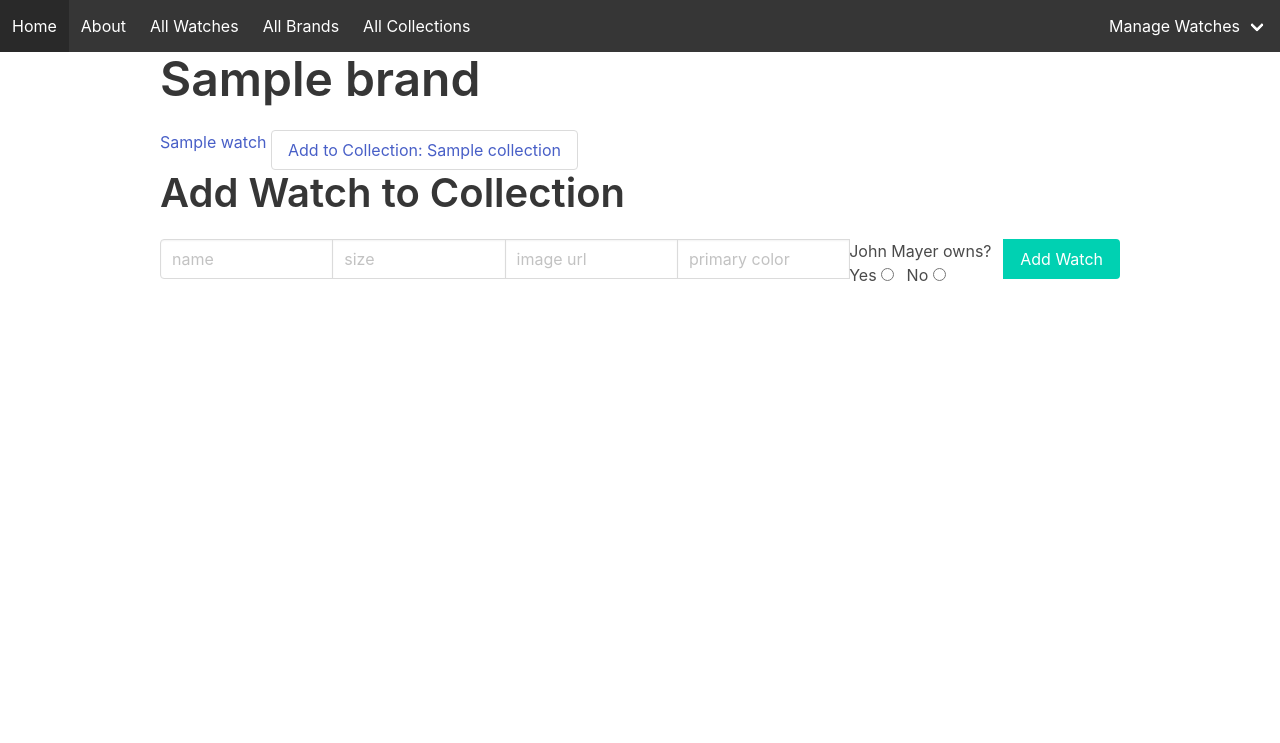
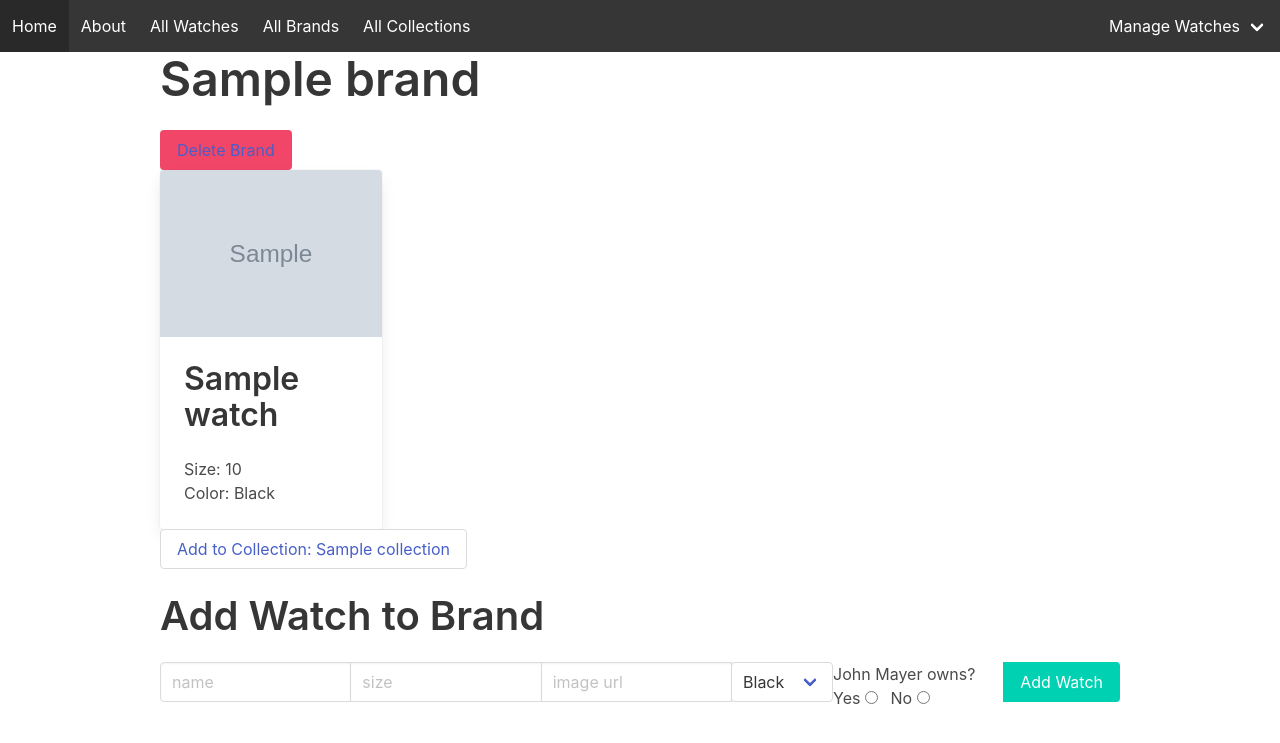
Before and after one commit to StevieC7/watch-collector, a Django app: page /brands/1/ in a window 1280 px wide. Shown: the top 743 px of the page. Run offline with Django 4.2, Linux system fonts and the light colour scheme; tables that the repository leaves empty hold one stand-in row (values such as "Sample post"); grey boxes marked "Sample" are stand-in pictures.

Commit message:
Add more styling and CRUD

```diff
--- a/main_app/templates/brand_inspect.html
+++ b/main_app/templates/brand_inspect.html
@@ -4,17 +4,31 @@
 {% endblock %}
 {% block content %}
 <h1 class="title is-1">{{ brand.name }}</h1>
-<ul>
+<button class="button is-danger"><a href="/brands/{{brand.id}}/delete">Delete Brand</a></button>
+<div class="columns is-multiline">
     {% for watch in brand.watches.all %}
-    <li>
-        <a href="{% url 'inspect' watch.pk %}">{{watch.name}}</a>
+    <div class="column is-one-quarter">
+        <a href="{% url 'inspect' watch.pk %}">
+            <div class="card">
+                <div class="card-image">
+                    <figure class="image">
+                        <img src="{{watch.image}}" />
+                    </figure>
+                </div>
+                <div class="card-content">
+                    <h3 class="title is-3">{{watch.name}}</h3>
+                    <p>Size: {{watch.size}}</p>
+                    <p>Color: {{watch.primary_color}}</p>
+                </div>
+            </div>
+        </a>
         {% for collection in collections %}
         <button class="button"><a href="{% url 'collection_watch_assoc' collection.pk watch.pk %}?assoc=add">Add to Collection: {{collection.name}}</a></button>
         {% endfor %}
-    </li>
+    </div>
     {% endfor %}
-</ul>
-<h2 class="title is-2">Add Watch to Collection</h2>
+</div>
+<h2 class="title is-2">Add Watch to Brand</h2>
 <form action="{% url 'add_watch' brand.pk %}" method="POST">
     {% csrf_token %}
     <div class="field has-addons">
@@ -45,14 +59,18 @@
                 required
             />
         </div>
-        <div class="control">
-            <input
-                class="input"
-                type="select"
+        <div class="select">
+            <select
+                class="select"
                 name="primary_color"
-                placeholder="primary color"
                 required
-            />
+            >
+                <option value="black">Black</option>
+                <option value="white">White</option>
+                <option value="brown">Brown</option>
+                <option value="gold">Gold</option>
+                <option value="silver">Silver</option>
+            </select>
         </div>
         <div class="control">
             John Mayer owns?
--- a/main_app/templates/brand_update.html
+++ b/main_app/templates/brand_update.html
@@ -4,7 +4,7 @@ Update {{brand.name}}
 {% endblock %}
 {% block content %}
 <h1 class="title is-1">Update {{brand.name}}</h1>
-<form>
+<form action="" method="POST">
     {% csrf_token %}
     {{form.as_p}}
     <input type="submit" value="Submit" />
--- a/main_app/templates/home.html
+++ b/main_app/templates/home.html
@@ -26,15 +26,13 @@ Home
     {% endfor %}
 </div>
 {% endfor %}
+{% if collections %}
 <h2 class="title is-2">Collections</h2>
 {% for collection in collections %}
 <h3 class="title is-3">{{collection.name}}</h3>
     {% for watch in collection.watches.all %}
     <p>{{watch.name}}</p>
-    <span class="tag is-danger">
-        Remove from collection
-        <button class="delete" type="button" onclick="location.href='{% url 'collection_watch_assoc' collection.pk watch.pk %}?assoc=remove'"></button>
-    </span>
     {% endfor %}
 {% endfor %}
+{% endif %}
 {% endblock %}
--- a/main_app/templates/index.html
+++ b/main_app/templates/index.html
@@ -7,6 +7,7 @@ All Watches
 <div class="columns is-multiline mx-5">
     {% for watch in watches %}
     <div class="column is-one-quarter">
+        <a href="{% url 'inspect' watch.pk %}">
             <div class="card">
                 <div class="card-image">
                     <figure class="image">
@@ -19,6 +20,7 @@ All Watches
                     <p>Color: {{watch.primary_color}}</p>
                 </div>
             </div>
+        </a>
     </div>
     {% endfor %}
 </div>
--- a/main_app/templates/watch_update.html
+++ b/main_app/templates/watch_update.html
@@ -4,7 +4,7 @@ Update {{watch.name}}
 {% endblock %}
 {% block content %}
 <h1 class="title is-1">Update {{watch.name}}</h1>
-<form>
+<form action="" method="post">
     {% csrf_token %}
     {{form.as_p}}
     <input type="submit" value="Submit" />
--- a/main_app/urls.py
+++ b/main_app/urls.py
@@ -5,8 +5,8 @@ urlpatterns = [
     path('', views.Home.as_view(), name="home"),
     path('brands/', views.BrandIndex.as_view(), name="brand_index"),
     path('brands/<int:pk>/', views.BrandInspect.as_view(), name="brand_inspect"),
-    path('brands/<int:pk>/update/', views.UpdateBrand.as_view(), name="update_brand"),
-    path('brands/<int:pk>/delete/', views.DeleteBrand.as_view(), name="delete_brand"),
+    path('brands/<int:pk>/update', views.UpdateBrand.as_view(), name="update_brand"),
+    path('brands/<int:pk>/delete', views.DeleteBrand.as_view(), name="delete_brand"),
     path('brands/new', views.AddBrand.as_view(), name="add_brand"),
     path('about/', views.About.as_view(), name="about"),
     path('watches/', views.Index.as_view(), name="index"),
@@ -16,5 +16,7 @@ urlpatterns = [
     path('brands/<int:pk>/watches/new/', views.AddWatch.as_view(), name="add_watch"),
     path('collections/', views.CollectionIndex.as_view(), name="collection_index"),
     path('collections/new', views.AddCollection.as_view(), name="add_collection"),
+    path('collections/<int:pk>/', views.CollectionInspect.as_view(), name="collection_inspect"),
+    path('collections/<int:pk>/delete', views.DeleteCollection.as_view(), name="collection_delete"),
     path('collections/<int:pk>/watches/<int:watch_pk>/', views.CollectionSongAssoc.as_view(), name="collection_watch_assoc"),
 ]
--- a/main_app/views.py
+++ b/main_app/views.py
@@ -50,7 +50,7 @@ class UpdateWatch(UpdateView):
     model = Watch
     fields = ['name', 'size', 'image', 'primary_color', 'brand', 'jm_owns']
     template_name = 'watch_update.html'
-    success_url = 'index/'
+    success_url = '/watches'
 
 class DeleteWatch(DeleteView):
     model = Watch
@@ -115,8 +115,22 @@ class CollectionIndex(ListView):
         context["collections"] = Collection.objects.all()
         return context
 
+class CollectionInspect(DetailView):
+    model = Collection
+    template_name = "collection_inspect.html"
+
+    # def get_context_data(self, **kwargs):
+    #     context = super().get_context_data(**kwargs)
+    #     context["collections"] = Collection.objects.all()
+    #     return context
+
 class AddCollection(CreateView):
     model = Collection
     fields = ['name']
     template_name = 'collection_create.html'
     success_url = '/collections/'
+
+class DeleteCollection(DeleteView):
+    model = Collection
+    template_name = 'collection_delete.html'
+    success_url = '/'
```
Also changed, not shown: main_app/templates/brand_index.html (+7 -0 lines), main_app/templates/collection_delete.html (added, +12 -0 lines), main_app/templates/collection_index.html (+12 -0 lines), main_app/templates/collection_inspect.html (added, +34 -0 lines), main_app/templates/inspect.html (+8 -1 lines). Lines whose indentation alone changed are shown as unchanged.
